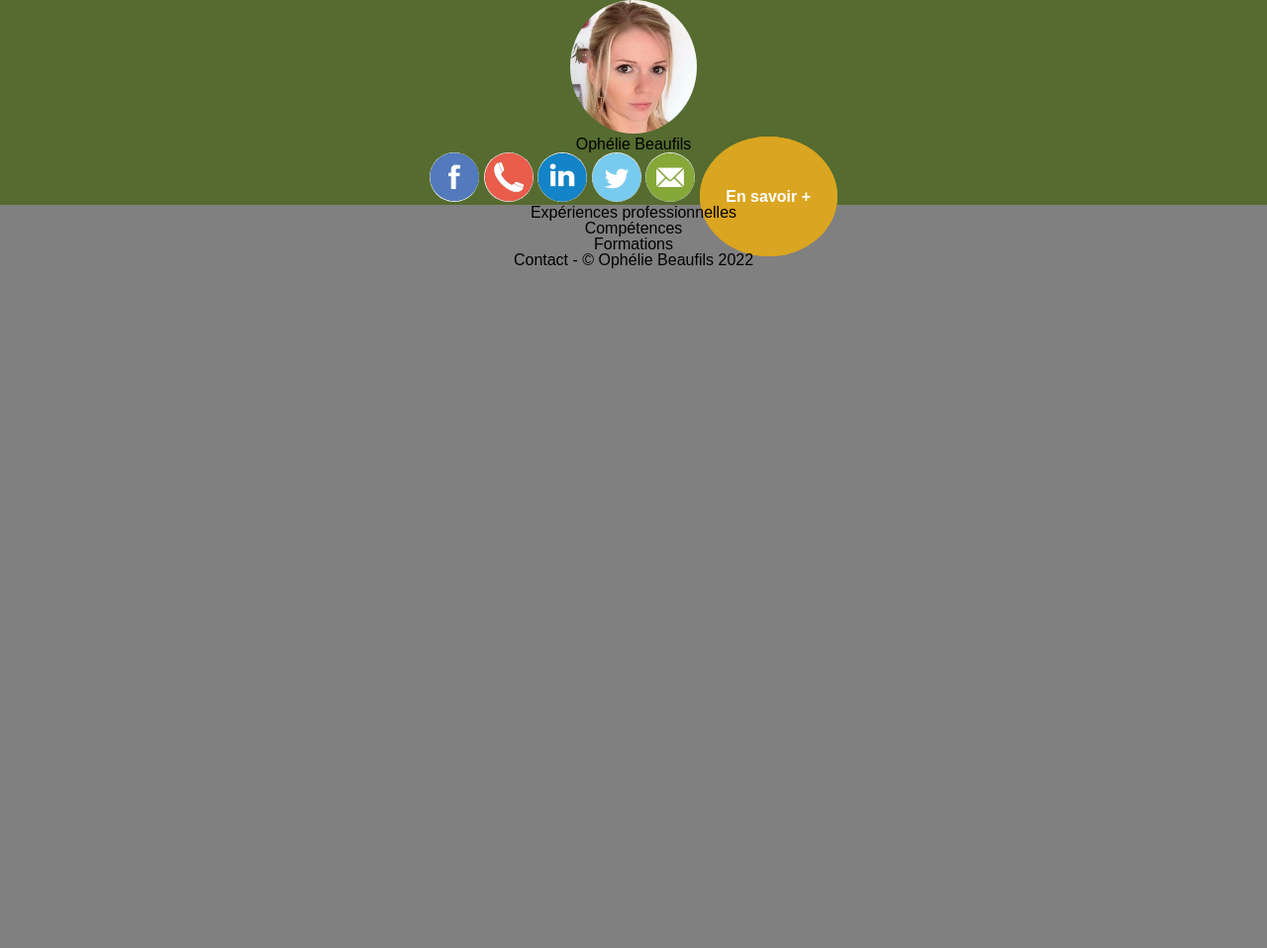
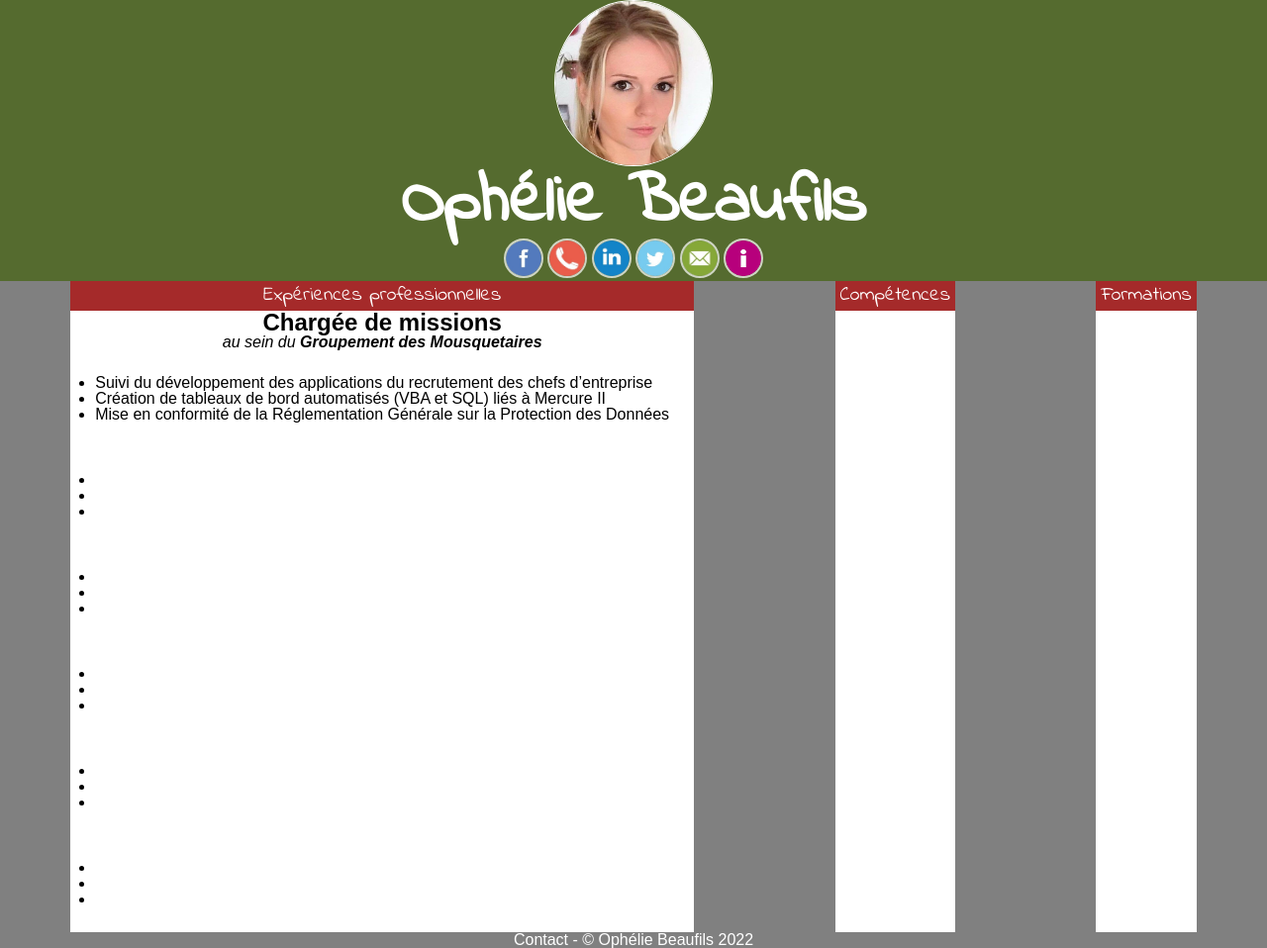
Before and after one commit to OphelieBeaufils/CV, a PHP site: page /html/index.html in a window 1280 px wide. Shown: the whole page at 99% size. Before the commit the page ends 271 px from the top, so only its background shows below. Run offline with PHP 8.4, Linux system fonts and the light colour scheme.

Commit message:
WIP -version 3

```diff
--- a/css/style.css
+++ b/css/style.css
@@ -2,6 +2,7 @@
     background-color: grey;
     text-align: center;
     font-family: Arial, Helvetica, sans-serif;
+    color: white;
 }
 
 /* En-tête avec mes informations */
@@ -10,17 +11,52 @@
 }
 .myphoto{
     border-radius: 50%;
-    width: 10%;
+    width: 20vh;
+    border: 1px solid white;
+}
+h1{
+    font-family: 'Indie Flower', cursive;
+    font-size: 70px;
+    font-weight: bold;
+
 }
 .liens > a > img{
     border-radius: 50%;
-    width: 50px;
+    width: 5vh;
+    overflow: hidden;
+    border: 2px solid rgba(255, 255, 255, 0.712);
+    object-fit: cover;
 }
-.en_savoir_plus{
-    border: 1px solid goldenrod;
-    background-color: goldenrod;
-    border-radius: 50%;
-    padding: 4% 2%;
-    color: white;
+
+/* Corps de la page */
+main{
+    display: flex;
+    justify-content: space-around;
+}
+main > section {
+    background-color: white;
+}
+h2{
+    font-family: 'Indie Flower', cursive;
+    font-size: 20px;
+    background-color: brown;
+    padding: 5px;
+}
+main > section > div{
+    color: black;
+}
+h3{
+    font-size: x-large;
     font-weight: bold;
 }
+em{
+    font-style: italic;
+}
+strong{
+    font-weight: bold;
+}
+main > section > div > ul{
+    text-align: left;
+    list-style: disc;
+    padding: 25px;
+}
--- a/html/index.html
+++ b/html/index.html
@@ -7,6 +7,9 @@
     <title>Document</title>
     <link rel="stylesheet" href="../css/reset.css">
     <link rel="stylesheet" href="../css/style.css">
+    <link rel="preconnect" href="https://fonts.googleapis.com">
+<link rel="preconnect" href="https://fonts.gstatic.com" crossorigin>
+<link href="https://fonts.googleapis.com/css2?family=Indie+Flower&display=swap" rel="stylesheet">
 </head>
 <body>
 
@@ -22,20 +25,23 @@
             <a href="www.linkedin.com/in/ophélie-beaufils-852789172"><img src="../images/linkedin.jpg" alt="linkedin"></a>
             <a href="https://twitter.com/"><img src="../images/twitter.jpg" alt="twitter"></a>
             <a href="mailto:ophelie.beaufils@outlook.com"><img src="../images/mail.jpg" alt="email"></a>
-            <a class="en_savoir_plus" href="#">En savoir +</a>
+            <a href="#"><img src="../images/infos.jpg" alt=""></a>
         </div>
 
     </header>
+
+    <!-- Corps de la page -->
         <main>
             <section>
                 <h2>Expériences professionnelles</h2>
                 <div>
-                    <h3></h3>
+                    <h3>Chargée de missions</h3>
+                    <h4><em>au sein du <strong>Groupement des Mousquetaires</strong></em></h4>
                     <p></p>
                     <ul>
-                        <li></li>
-                        <li></li>
-                        <li></li>
+                        <li>Suivi du développement des applications du recrutement des chefs d’entreprise</li>
+                        <li>Création de tableaux de bord automatisés (VBA et SQL) liés à Mercure II</li>
+                        <li>Mise en conformité de la Réglementation Générale sur la Protection des Données</li>
                     </ul>
                     <p></p>
                 </div>
@@ -96,7 +102,7 @@
                 <div></div>
             </section>
             <section>
-                <h3>Formations</h3>
+                <h2>Formations</h2>
                 <div></div>
             </section>
         </main>
```
Also changed, not shown: images/facebook.jpg, images/infos.jpg (added), images/linkedin.jpg, images/mail.jpg, images/telephone.jpg, images/twitter.jpg.
